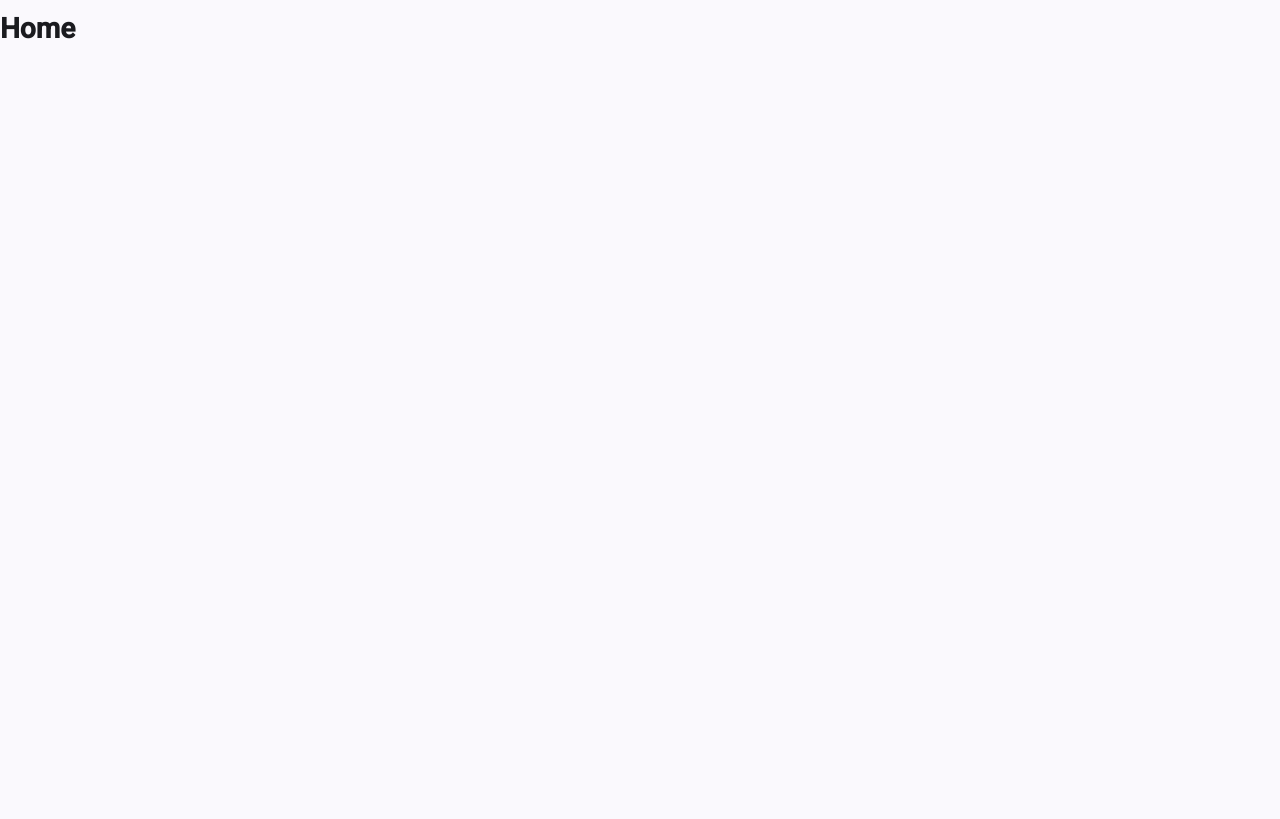
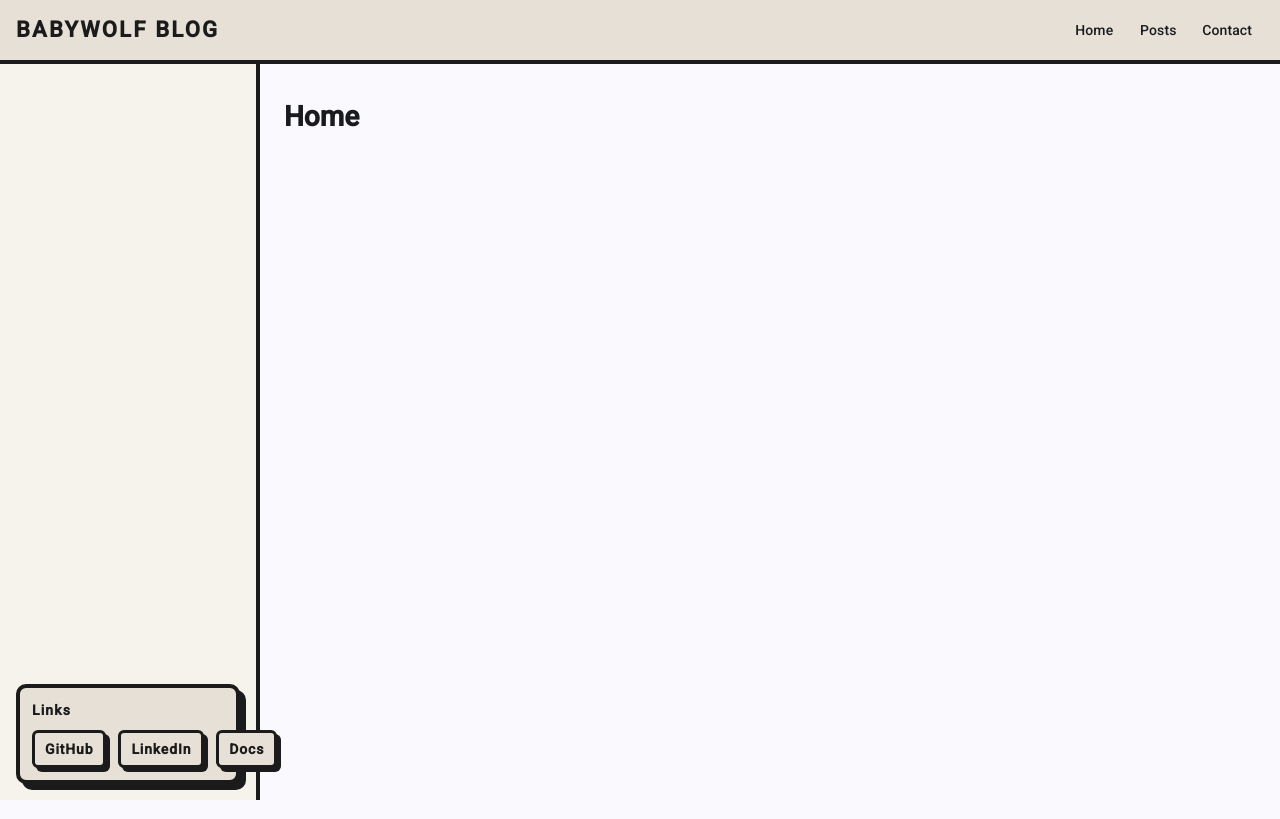
Before and after one commit to luuboon/babywolf-blog, an Angular app in the folder frontend/babywolf-frontend/: page / in a window 1280 px wide. Built offline with nearby package versions, Linux system fonts and the light colour scheme.

Commit message:
feat(layout): header + sidebar with external links

```diff
--- a/frontend/babywolf-frontend/src/app/app.config.ts
+++ b/frontend/babywolf-frontend/src/app/app.config.ts
@@ -1,9 +1,20 @@
-import { ApplicationConfig } from '@angular/core';
+import { ApplicationConfig, provideBrowserGlobalErrorListeners } from '@angular/core';
 import { provideRouter } from '@angular/router';
 
 import { routes } from './app.routes';
-import { provideClientHydration } from '@angular/platform-browser';
+import { provideClientHydration, withEventReplay } from '@angular/platform-browser';
+import { importProvidersFrom } from '@angular/core';
+import { MatToolbarModule } from '@angular/material/toolbar';
+import { MatButtonModule } from '@angular/material/button';
+import { MatIconModule } from '@angular/material/icon';
+import { provideAnimations } from '@angular/platform-browser/animations';
+
 
 export const appConfig: ApplicationConfig = {
-  providers: [provideRouter(routes), provideClientHydration()]
+  providers: [
+    provideBrowserGlobalErrorListeners(),
+    provideRouter(routes), provideClientHydration(withEventReplay()),
+    provideAnimations(),
+    importProvidersFrom(MatToolbarModule, MatButtonModule, MatIconModule),
+  ]
 };
--- a/frontend/babywolf-frontend/src/app/app.html
+++ b/frontend/babywolf-frontend/src/app/app.html
@@ -1 +1,16 @@
-<router-outlet></router-outlet>
+<app-header></app-header>
+
+<div class="layout">
+  <aside class="sidebar" aria-label="Barra lateral">
+    <div class="sidebar-spacer"></div>
+
+    <section class="sidebar-card" aria-label="Enlaces externos">
+      <div class="sidebar-title">Links</div>
+      <app-external-links></app-external-links>
+    </section>
+  </aside>
+
+  <main class="content">
+    <router-outlet></router-outlet>
+  </main>
+</div>
--- a/frontend/babywolf-frontend/src/app/app.scss
+++ b/frontend/babywolf-frontend/src/app/app.scss
@@ -0,0 +1,35 @@
+.layout {
+  display: grid;
+  grid-template-columns: 260px 1fr;
+  min-height: calc(100vh - 64px); // 64px toolbar height
+}
+
+.sidebar {
+  background: #f6f2ec;
+  border-right: 4px solid #1b1b1b;
+  padding: 16px;
+  display: flex;
+  flex-direction: column;
+}
+
+.sidebar-spacer {
+  flex: 1; // empuja el card hacia abajo
+}
+
+.sidebar-card {
+  border: 4px solid #1b1b1b;
+  box-shadow: 6px 6px #1b1b1b;
+  background: #e6e0d6;
+  border-radius: 10px;
+  padding: 12px;
+}
+
+.sidebar-title {
+  font-weight: 900;
+  letter-spacing: 0.08em;
+  margin-bottom: 10px;
+}
+
+.content {
+  padding: 24px;
+}
--- a/frontend/babywolf-frontend/src/app/app.ts
+++ b/frontend/babywolf-frontend/src/app/app.ts
@@ -1,13 +1,13 @@
 import { Component } from '@angular/core';
 import { RouterOutlet } from '@angular/router';
 
+import { Header } from './shared/layout/header/header';
+import { ExternalLinks } from './shared/external-links/external-links';
+
 @Component({
   selector: 'app-root',
-  standalone: true,
-  imports: [RouterOutlet],
+  imports: [RouterOutlet, Header, ExternalLinks],
   templateUrl: './app.html',
   styleUrls: ['./app.scss'],
 })
-export class App {
-  title = 'babywolf-frontend';
-}
+export class App {}
--- /dev/null
+++ b/frontend/babywolf-frontend/src/app/shared/external-links/external-links.html
@@ -0,0 +1,11 @@
+<nav class="ext-nav" aria-label="Enlaces externos">
+  <a
+    *ngFor="let link of links"
+    class="ext-link"
+    [href]="link.url"
+    target="_blank"
+    rel="noopener noreferrer"
+  >
+    {{ link.label }}
+  </a>
+</nav>
--- /dev/null
+++ b/frontend/babywolf-frontend/src/app/shared/external-links/external-links.scss
@@ -0,0 +1,22 @@
+.ext-nav {
+  display: flex;
+  gap: 12px;
+  align-items: center;
+}
+
+.ext-link {
+  text-decoration: none;
+  font-weight: 800;
+  letter-spacing: 0.06em;
+  border: 3px solid #1b1b1b;
+  padding: 6px 10px;
+  box-shadow: 4px 4px #1b1b1b;
+  background: #e6e0d6;
+  color: #1b1b1b;
+  border-radius: 6px;
+}
+
+.ext-link:active {
+  translate: 2px 2px;
+  box-shadow: 2px 2px #1b1b1b;
+}
--- /dev/null
+++ b/frontend/babywolf-frontend/src/app/shared/external-links/external-links.ts
@@ -0,0 +1,23 @@
+import { Component } from '@angular/core';
+import { NgFor } from '@angular/common';
+
+interface ExternalLink {
+  label: string;
+  url: string;
+}
+
+@Component({
+  selector: 'app-external-links',
+  standalone: true,
+  imports: [NgFor],
+  templateUrl: './external-links.html',
+  styleUrls: ['./external-links.scss'],
+})
+
+export class ExternalLinks {
+  links: ExternalLink[] = [
+    { label: 'GitHub', url: 'https://github.com/luuboon/babywolf-blog' },
+    { label: 'LinkedIn', url: 'https://www.linkedin.com/in/abraham-duran-50828139b/' },
+    { label: 'Docs', url: 'https://angular.dev' },
+  ];
+}
--- /dev/null
+++ b/frontend/babywolf-frontend/src/app/shared/layout/header/header.html
@@ -0,0 +1,12 @@
+<mat-toolbar class="topbar">
+  <div class="brand">BABYWOLF BLOG</div>
+
+  <span class="spacer"></span>
+
+  <nav class="nav" aria-label="Navegación principal">
+    <a mat-button routerLink="/">Home</a>
+    <a mat-button routerLink="/posts">Posts</a>
+    <a mat-button routerLink="/contact">Contact</a>
+  </nav>
+
+</mat-toolbar>
--- /dev/null
+++ b/frontend/babywolf-frontend/src/app/shared/layout/header/header.scss
@@ -0,0 +1,22 @@
+.topbar {
+  background: #e6e0d6;
+  color: #1b1b1b;
+  border-bottom: 4px solid #1b1b1b;
+}
+
+.brand {
+  font-weight: 900;
+  letter-spacing: 0.10em;
+}
+
+.spacer {
+  flex: 1;
+}
+
+.divider {
+  width: 2px;
+  height: 26px;
+  background: #1b1b1b;
+  margin: 0 12px;
+  opacity: 0.35;
+}
--- /dev/null
+++ b/frontend/babywolf-frontend/src/app/shared/layout/header/header.ts
@@ -0,0 +1,16 @@
+import { Component } from '@angular/core';
+import { RouterLink } from '@angular/router';
+
+import { MatToolbarModule } from '@angular/material/toolbar';
+import { MatButtonModule } from '@angular/material/button';
+
+import { ExternalLinks } from '../../external-links/external-links';
+
+@Component({
+  selector: 'app-header',
+  standalone: true,
+  imports: [RouterLink, MatToolbarModule, MatButtonModule, ExternalLinks],
+  templateUrl: './header.html',
+  styleUrls: ['./header.scss'],
+})
+export class Header { }
```
Also changed, not shown: 2 other files (tests, documents, lock files or other folders).
